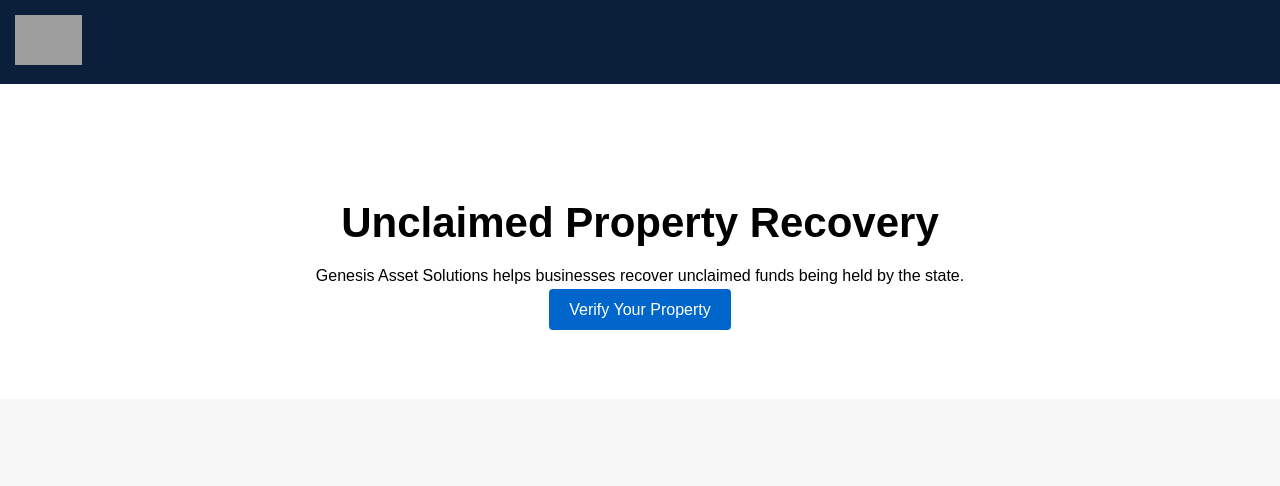
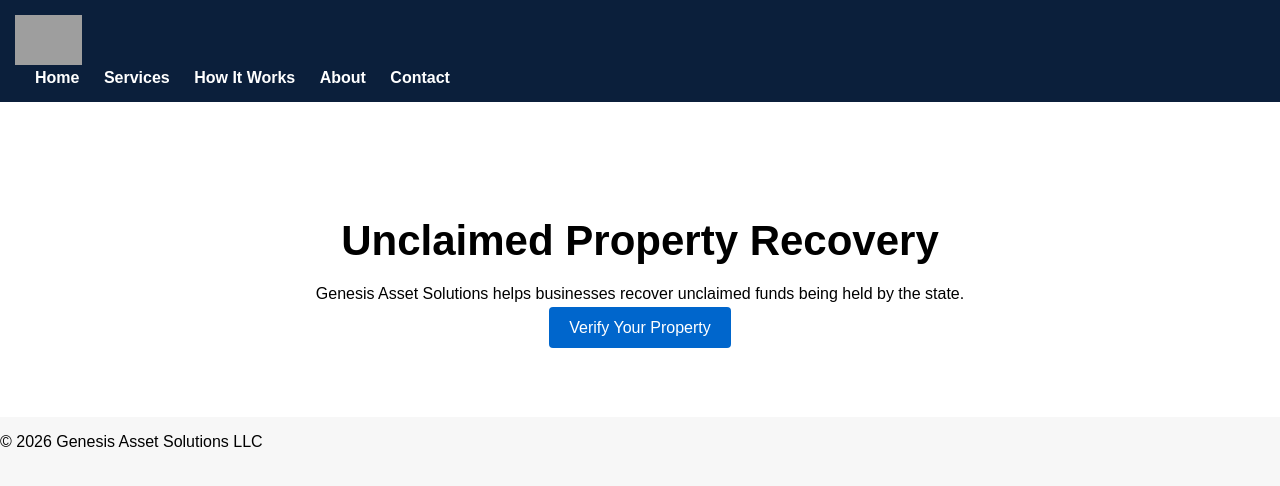
Before and after one commit to ljonezd-beep/genesisassetsolutions-site, a Jekyll site: the page index.html, which Jekyll copies as it is, in a window 1280 px wide. Shown: the top 486 px of the page. Built offline with Jekyll 4.4.1, drawn with Linux system fonts in a browser that asks for light colours; grey boxes are pictures that could not be loaded.

Commit message:
Clean rebuild of index page structure

```diff
--- a/index.html
+++ b/index.html
@@ -2,6 +2,8 @@
 <html lang="en">
 
 <head>
+<meta charset="UTF-8">
+<meta name="viewport" content="width=device-width, initial-scale=1.0">
 <title>Genesis Asset Solutions</title>
 <link rel="stylesheet" href="css/styles.css">
 </head>
@@ -9,20 +11,39 @@
 <body>
 
 <header class="site-header">
-    <img src="images/logo.png" class="logo" alt="Genesis Asset Solutions">
+    <div class="container header-inner">
+        <img src="images/logo.png" class="logo" alt="Genesis Asset Solutions">
+        <nav class="main-nav">
+            <a href="index.html">Home</a>
+            <a href="services.html">Services</a>
+            <a href="how-it-works.html">How It Works</a>
+            <a href="about.html">About</a>
+            <a href="contact.html">Contact</a>
+        </nav>
+    </div>
 </header>
 
 <section class="hero">
+    <div class="container">
 
-<h1>Unclaimed Property Recovery</h1>
+        <h1>Unclaimed Property Recovery</h1>
 
-<p>
-Genesis Asset Solutions helps businesses recover unclaimed funds being held by the state.
-</p>
+        <p>
+        Genesis Asset Solutions helps businesses recover unclaimed funds being held by the state.
+        </p>
 
-<a class="button" href="verification.html">Verify Your Property</a>
+        <a class="button" href="verification.html">
+        Verify Your Property
+        </a>
 
+    </div>
 </section>
+
+<footer class="site-footer">
+    <div class="container">
+        <p>© 2026 Genesis Asset Solutions LLC</p>
+    </div>
+</footer>
 
 </body>
 </html>
```
